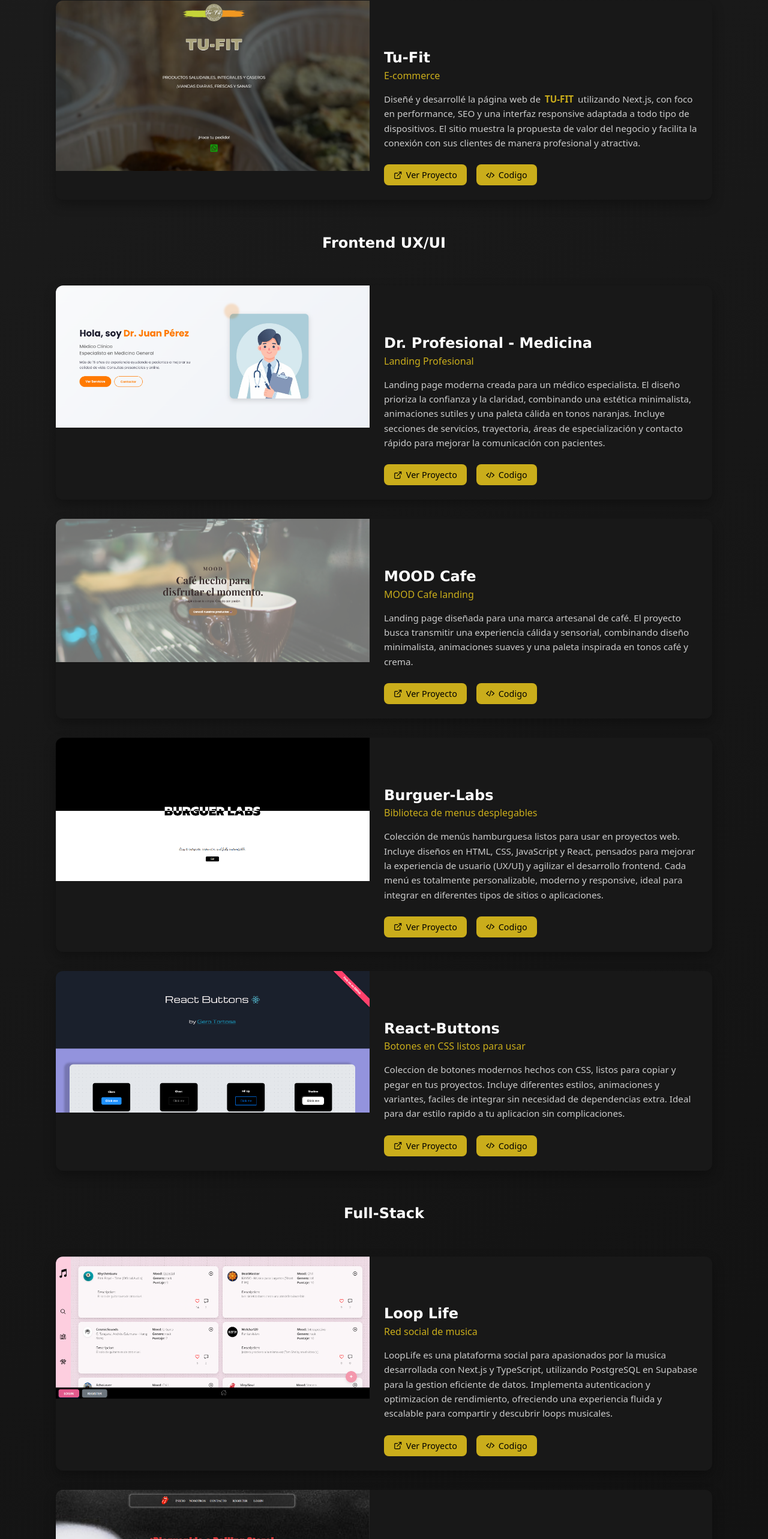
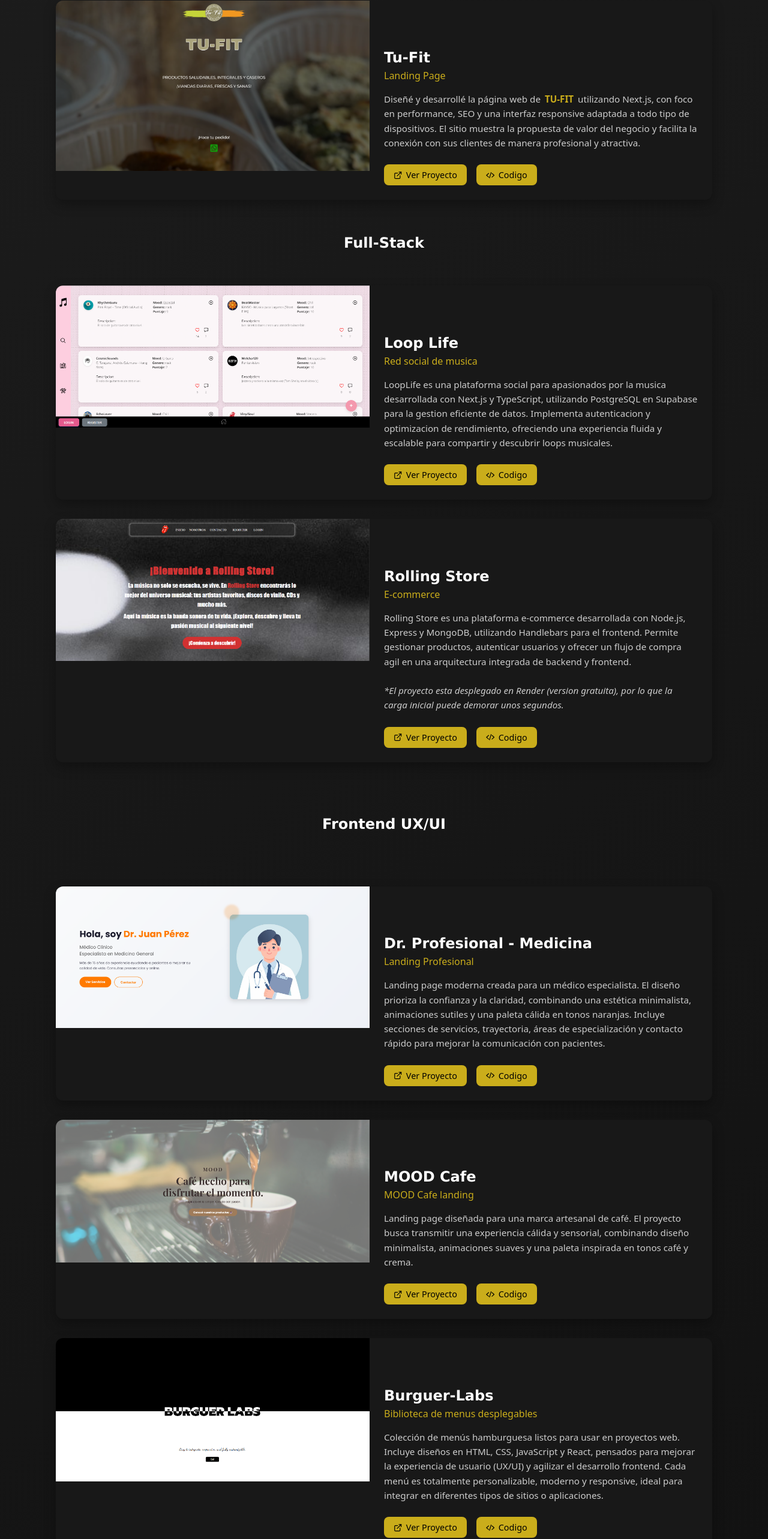
Before and after one commit to Gero0202/Portafolio, a Next.js app: page / in a window 1280 px wide. Shown: the part 1174-3740 px from the top of the page at 60% size. Built offline with nearby package versions, Linux system fonts and the light colour scheme.

Commit message:
nuevos cambios

```diff
--- a/src/app/components/AboutMe.tsx
+++ b/src/app/components/AboutMe.tsx
@@ -4,14 +4,9 @@
     return (
         <>
             <div className={syles['div-about-me']}>
-                <p className={syles['about-me-title']}>Hola soy Gero! Un placer conocerte.</p>
+                <p className={syles['about-me-title']}>Hola soy Gero.</p>
                 <p className={syles['about-me-text']}>
-                    Mi viaje en el desarrollo web comenzo con una pasion simple: me encanta construir.
-                    Disfruto de todo el proceso de tomar una idea, darle forma en mi cabeza y verla convertirse
-                    en una experiencia digital. Como desarrollador, lo que mas me atrae es el desafío de enfrentar
-                    problemas tecnicos; una habilidad que he aprendido a cultivar con paciencia y perseverancia.
-                    Estoy emocionado por mi primer rol en una empresa y listo para aportar mis habilidades a un equipo donde
-                    pueda seguir creciendo y aprendiendo.
+                    Desarrollador enfocado en la lógica de programación y el diseño de software. Trabajo en la integración entre frontend, backend y bases de datos, resolviendo requerimientos técnicos mediante código estructurado y funcional.
                 </p>
             </div>
         </>
--- a/src/app/components/Certificados.tsx
+++ b/src/app/components/Certificados.tsx
@@ -17,8 +17,8 @@
   };
 
   const images = [
+    "./sap-certificado.png",
     "./certificado1.png",
-    "./sap-certificado.png",
     "./backend1.png",
     "./backend2.png",
     "./backend3.png",
--- a/src/app/components/Proyects.tsx
+++ b/src/app/components/Proyects.tsx
@@ -21,7 +21,7 @@
                     </div>
                     <div className={styles["card-content"]}>
                         <h3>Tu-Fit</h3>
-                        <span className={styles["card-subtitle"]}>E-commerce</span>
+                        <span className={styles["card-subtitle"]}>Landing Page</span>
                         <p>
                             Diseñé y desarrollé la página web de <a className={styles["enlace"]} href="https://www.instagram.com/tufit.laplata/">TU-FIT</a> utilizando Next.js, con foco en performance, SEO y una interfaz
                             responsive adaptada a todo tipo de dispositivos. El sitio muestra la propuesta de valor del negocio y facilita
@@ -35,6 +35,60 @@
                         </div>
                     </div>
                 </div>
+
+
+
+                <h3 className={spaceGrotesk.className}>Full-Stack</h3>
+                <div className={styles["card-container-proyect"]}>
+
+                    <div className={styles["cards-proyects"]}>
+                        <div className={styles["card-image"]}>
+                            <img src="/looplife-captura.png" alt="Loop Life" />
+                        </div>
+
+                        <div className={styles["card-content"]}>
+                            <h3>Loop Life</h3>
+                            <span className={styles["card-subtitle"]}>Red social de musica</span>
+                            <p>
+                                LoopLife es una plataforma social para apasionados por la musica desarrollada con Next.js y TypeScript, utilizando PostgreSQL
+                                en Supabase para la gestion eficiente de datos.
+                                Implementa autenticacion y optimizacion de rendimiento, ofreciendo una experiencia fluida
+                                y escalable para compartir y descubrir loops musicales.
+                            </p>
+                            <div className={styles["card-links"]}>
+                                <a href="https://loop-life-pearl.vercel.app/"><LuExternalLink /> Ver Proyecto</a>
+                                <a href="https://github.com/Gero0202/LoopLife"><IoCodeSlash /> Codigo</a>
+                            </div>
+                        </div>
+                    </div>
+
+
+
+
+
+                    <div className={styles["cards-proyects"]}>
+                        <div className={styles["card-image"]}>
+                            <img src="/rollingstore-captura.png" alt="Proyecto Dos" />
+                        </div>
+                        <div className={styles["card-content"]}>
+                            <h3>Rolling Store</h3>
+                            <span className={styles["card-subtitle"]}>E-commerce</span>
+                            <p>
+                                Rolling Store es una plataforma e-commerce desarrollada con Node.js, Express y MongoDB, utilizando Handlebars para el frontend.
+                                Permite gestionar productos, autenticar usuarios y ofrecer un flujo de compra agil en una arquitectura integrada de backend y
+                                frontend.
+                            </p>
+                            <p className={styles["card-note"]}>
+                                *El proyecto esta desplegado en Render (version gratuita), por lo que la carga inicial puede demorar unos segundos.
+                            </p>
+
+                            <div className={styles["card-links"]}>
+                                <a href="https://rolling-store.onrender.com/"><LuExternalLink /> Ver Proyecto</a>
+                                <a href="https://github.com/Gero0202/Rolling-store"><IoCodeSlash /> Codigo</a>
+                            </div>
+                        </div>
+                    </div>
+
 
 
                  <h3 className={spaceGrotesk.className}>Frontend UX/UI</h3>
@@ -122,56 +176,7 @@
 
                     </div>
 
-                <h3 className={spaceGrotesk.className}>Full-Stack</h3>
-                <div className={styles["card-container-proyect"]}>
 
-                    <div className={styles["cards-proyects"]}>
-                        <div className={styles["card-image"]}>
-                            <img src="/looplife-captura.png" alt="Loop Life" />
-                        </div>
-
-                        <div className={styles["card-content"]}>
-                            <h3>Loop Life</h3>
-                            <span className={styles["card-subtitle"]}>Red social de musica</span>
-                            <p>
-                                LoopLife es una plataforma social para apasionados por la musica desarrollada con Next.js y TypeScript, utilizando PostgreSQL
-                                en Supabase para la gestion eficiente de datos.
-                                Implementa autenticacion y optimizacion de rendimiento, ofreciendo una experiencia fluida
-                                y escalable para compartir y descubrir loops musicales.
-                            </p>
-                            <div className={styles["card-links"]}>
-                                <a href="https://loop-life-pearl.vercel.app/"><LuExternalLink /> Ver Proyecto</a>
-                                <a href="https://github.com/Gero0202/LoopLife"><IoCodeSlash /> Codigo</a>
-                            </div>
-                        </div>
-                    </div>
-
-
-
-
-
-                    <div className={styles["cards-proyects"]}>
-                        <div className={styles["card-image"]}>
-                            <img src="/rollingstore-captura.png" alt="Proyecto Dos" />
-                        </div>
-                        <div className={styles["card-content"]}>
-                            <h3>Rolling Store</h3>
-                            <span className={styles["card-subtitle"]}>E-commerce</span>
-                            <p>
-                                Rolling Store es una plataforma e-commerce desarrollada con Node.js, Express y MongoDB, utilizando Handlebars para el frontend.
-                                Permite gestionar productos, autenticar usuarios y ofrecer un flujo de compra agil en una arquitectura integrada de backend y
-                                frontend.
-                            </p>
-                            <p className={styles["card-note"]}>
-                                *El proyecto esta desplegado en Render (version gratuita), por lo que la carga inicial puede demorar unos segundos.
-                            </p>
-
-                            <div className={styles["card-links"]}>
-                                <a href="https://rolling-store.onrender.com/"><LuExternalLink /> Ver Proyecto</a>
-                                <a href="https://github.com/Gero0202/Rolling-store"><IoCodeSlash /> Codigo</a>
-                            </div>
-                        </div>
-                    </div>
 
 
 
--- a/src/app/page.tsx
+++ b/src/app/page.tsx
@@ -67,7 +67,7 @@
       <CardsIcons />
       <Skills />
       <footer className={styles["footer"]}>
-        <p>Creado por Geronimo Tortosa © 2025</p>
+        <p>Creado por Geronimo Tortosa © 2026</p>
       </footer>
 
     </>
--- a/src/app/styles/aboutMe.module.css
+++ b/src/app/styles/aboutMe.module.css
@@ -1,7 +1,7 @@
 .div-about-me {
     background-color: rgba(0, 0, 0, 0.88);
     text-align: center;
-    min-height: 80vh;
+    min-height: 52vh;
     margin-top: 10%;
     display: flex;
     flex-direction: column;
```
Also changed, not shown: 1 other file (tests, documents, lock files or other folders).
